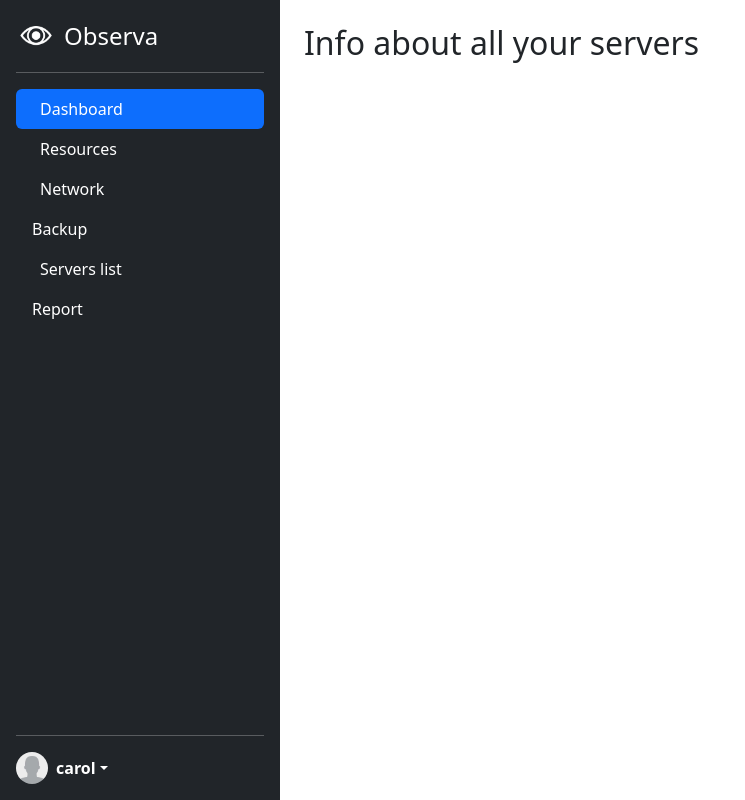
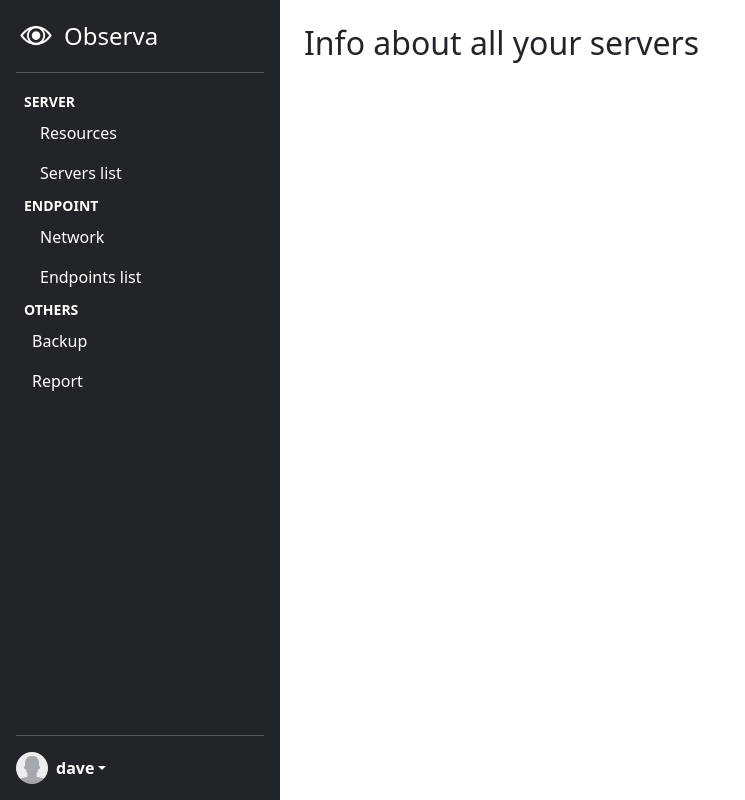
Before and after one commit to g-orlandi/observa, a Django app: page / in a window 1280 px wide. Shown: the whole page, without its empty margins (0-745 px from the left). Run offline with Django 5.2, Linux system fonts and the light colour scheme; a user stored in the database is signed in; some libraries are stand-ins or nearby versions.

Commit message:
Lavoro su sidebar e mgirazioni

```diff
--- a/frontend/templates/frontend/components/sidebar.html
+++ b/frontend/templates/frontend/components/sidebar.html
@@ -5,11 +5,10 @@
         <span class="fs-4">{{SITE_TITLE}}</span>
     </a>
     <hr>
+
     <ul class="nav nav-pills flex-column mb-auto">
         <li>
-            <a href="{% url 'frontend:dashboard' %}" class="nav-link text-white {% if request.resolver_match.url_name == 'dashboard' %}active{% endif %}">
-                <i class="bi bi-speedometer2 me-2"></i> Dashboard
-            </a>
+            <span class="text-uppercase small ps-2"><strong>Server</strong></span>
         </li>
         <li>
             <a href="{% url 'frontend:resources' %}" class="nav-link text-white {% if request.resolver_match.url_name == 'resources' %}active{% endif %}">
@@ -17,28 +16,13 @@
             </a>
         </li>
         <li>
-            <a href="{% url 'frontend:network' %}" class="nav-link text-white {% if request.resolver_match.url_name == 'network' %}active{% endif %}">
-                <i class="bi bi-diagram-3 me-2"></i> Network
+            <a href="{% url 'frontend:servers' %}" class="nav-link text-white {% if request.resolver_match.url_name == 'servers' %}active{% endif %}">
+                <i class="bi bi-list me-2"></i> Servers list
             </a>
         </li>
+
         <li>
-            <a href="{% url 'frontend:backup' %}" class="nav-link text-white {% if request.resolver_match.url_name == 'backup' %}active{% endif %}">
-                <i class="bi bi-arrow-repeat"></i>    Backup
-            </a>
-        </li>
-        {% comment %} <li>
-            <a class="nav-link text-white d-flex justify-content-between align-items-center" data-bs-toggle="collapse" href="#collapseMonitoring" role="button" aria-expanded="false" aria-controls="collapseMonitoring">
-                <div>
-                    <i class="bi bi-hdd-network me-2"></i> Server
-                </div>
-                <i class="bi bi-caret-down-fill"></i>
-            </a>
-            <div class="collapse ps-3" id="collapseMonitoring">
-                <ul class="nav flex-column">
-                    <li>
-                        <a href="{% url 'frontend:single_server' %}" class="nav-link text-white {% if request.resolver_match.url_name == 'single_server' %}active{% endif %}">
-                            <i class="bi bi-cpu me-2"></i> Resources
-                        </a>
+            <span class="text-uppercase small ps-2"><strong>Endpoint</strong></span>
             </li>
         <li>
             <a href="{% url 'frontend:network' %}" class="nav-link text-white {% if request.resolver_match.url_name == 'network' %}active{% endif %}">
@@ -46,25 +30,27 @@
             </a>
         </li>
         <li>
-                        <a href="{% url 'frontend:backup' %}" class="nav-link text-white {% if request.resolver_match.url_name == 'backup' %}active{% endif %}">
-                            <i class="bi bi-arrow-repeat"></i>    Backup
-                        </a>
-                    </li>
-                </ul>
-            </div>
-        </li>  {% endcomment %}
-        <li>
-            <a href="{% url 'frontend:servers' %}" class="nav-link text-white {% if request.resolver_match.url_name == 'servers' %}active{% endif %}">
-                <i class="bi bi-list me-2"></i> Servers list
+            <a href="#" class="nav-link text-white {% if request.resolver_match.url_name == 'endpoints' %}active{% endif %}">
+            {% comment %} <a href="{% url 'frontend:endpoints' %}" class="nav-link text-white {% if request.resolver_match.url_name == 'endpoints' %}active{% endif %}"> {% endcomment %}
+                <i class="bi bi-list-columns-reverse me-2"></i> Endpoints list
             </a>
         </li>
 
         <li>
+            <span class="text-uppercase small ps-2"><strong>Others</strong></span>
+            </li>
+        <li>
+            <a href="{% url 'frontend:backup' %}" class="nav-link text-white {% if request.resolver_match.url_name == 'backup' %}active{% endif %}">
+                <i class="bi bi-arrow-repeat"></i> Backup
+            </a>
+        </li>
+        <li>
             <a href="{% url 'frontend:report' %}" class="nav-link text-white {% if request.resolver_match.url_name == 'report' %}active{% endif %}">
-                <i class="bi bi-graph-up"></i>  Report
+                <i class="bi bi-graph-up"></i> Report
             </a>
         </li>
     </ul>
+
     <hr>
     <div class="dropdown">
         <a href="#" class="d-flex align-items-center text-white text-decoration-none dropdown-toggle" id="dropdownUser1" data-bs-toggle="dropdown" aria-expanded="false">
```
Also changed, not shown: backend/models.py (+34 -22 lines), backend/migrations/0010_alter_server_group_alter_server_id_alter_server_logo_and_more.py (added), users/migrations/0007_alter_user_email.py (added). Lines whose indentation alone changed are shown as unchanged.
